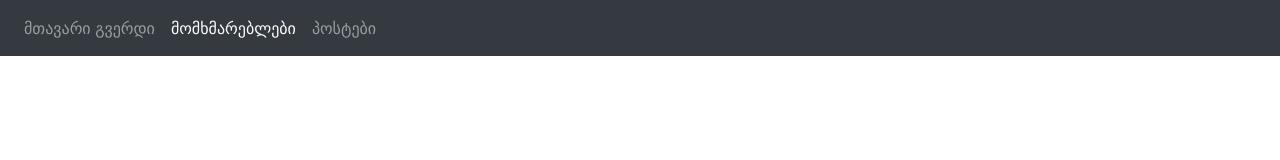
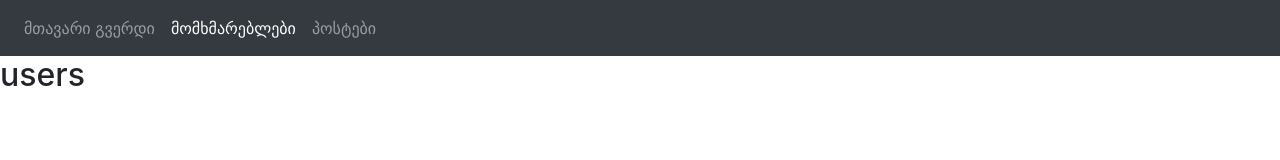
Before and after one commit to Lazy-AL/T01G, an Angular app: page /users in a window 1280 px wide. Shown: the top 160 px of the page. Built offline with nearby package versions, Linux system fonts and the light colour scheme.

Commit message:
feat: rout names

```diff
--- a/src/app/posts/posts.component.html
+++ b/src/app/posts/posts.component.html
@@ -0,0 +1 @@
+<h2>post</h2>
--- a/src/app/users/users.component.html
+++ b/src/app/users/users.component.html
@@ -0,0 +1 @@
+<h2>users</h2>
```
Also changed, not shown: src/app/services/user.service.ts (added).
